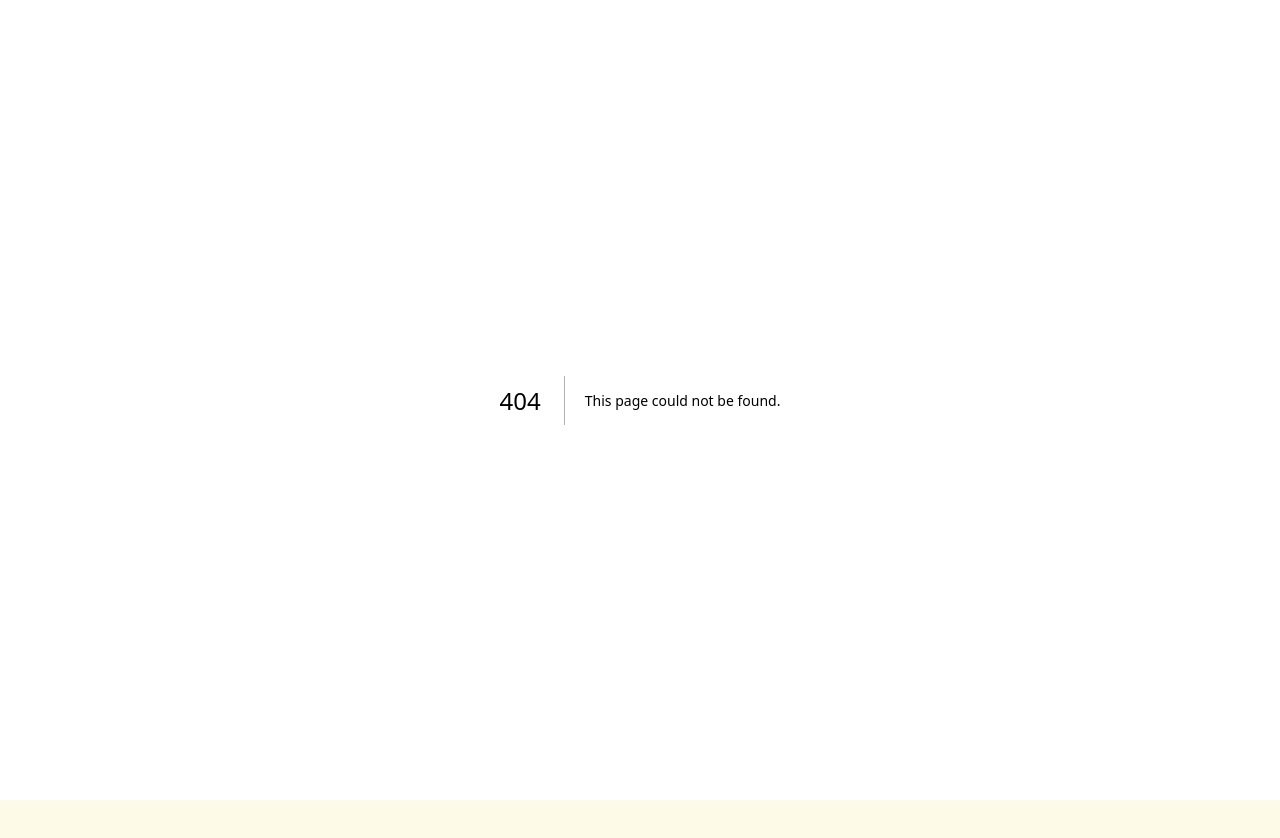
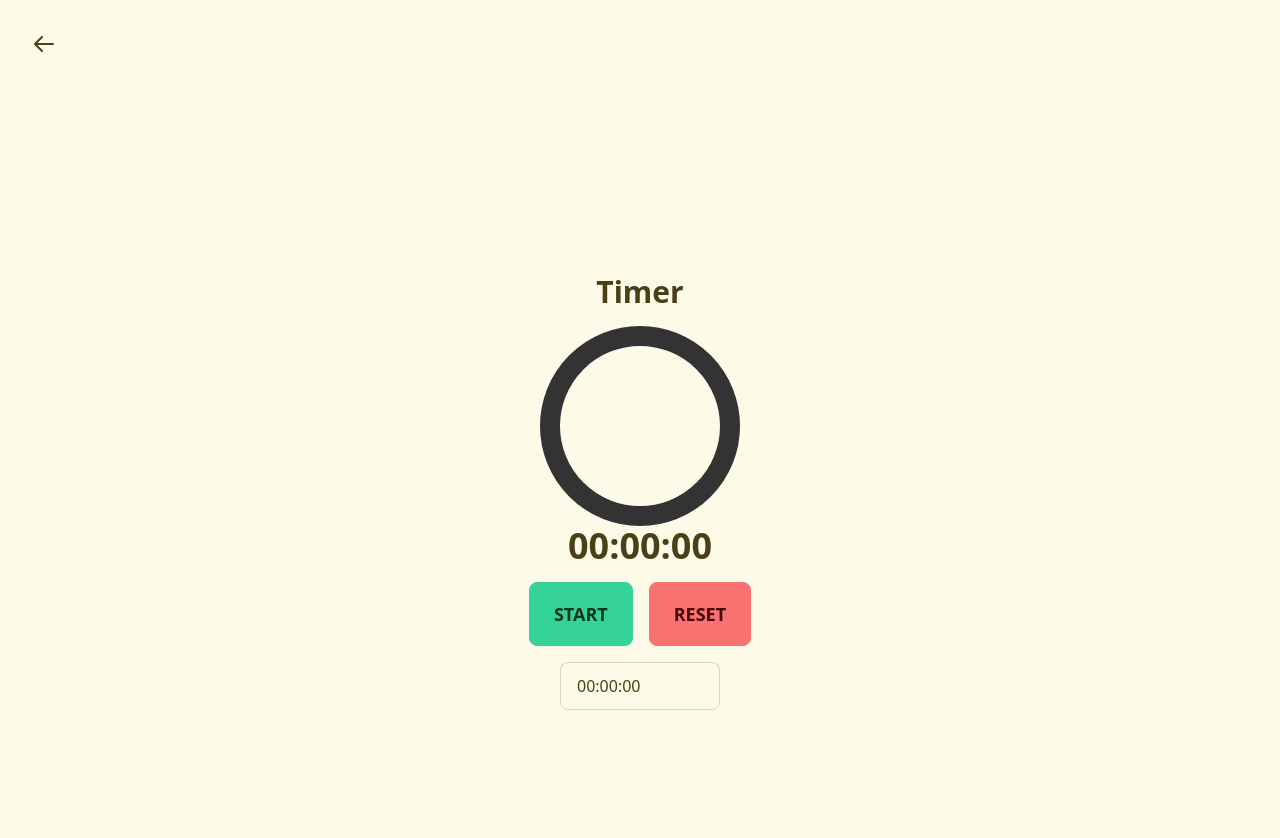
Before and after one commit to roon-replica/next.js-website, a Next.js app in the folder simple-website/: page /timer/main in a window 1280 px wide. Before the commit this address had no page. Shown: the top 838 px of the page. Before the commit the page ends 800 px from the top, so only its background shows below. Built offline with nearby package versions, Linux system fonts and the light colour scheme.

Commit message:
[tools-pjt] 타이머 게이지 감소가 잘 안되네

```diff
--- /dev/null
+++ b/simple-website/src/components/timer/Timer.tsx
@@ -0,0 +1,137 @@
+import React, { useState, useEffect } from 'react';
+
+const Timer: React.FC = () => {
+    const [timerHours, setTimerHours] = useState(0);
+    const [timerMinutes, setTimerMinutes] = useState(0);
+    const [timerSeconds, setTimerSeconds] = useState(0);
+    const [isTimerActive, setIsTimerActive] = useState(false);
+    const [timeInput, setTimeInput] = useState("00:00:00");
+
+    useEffect(() => {
+        let interval: NodeJS.Timeout | null = null;
+        if (isTimerActive) {
+            interval = setInterval(() => {
+                setTimerSeconds((prevSeconds) => {
+                    if (prevSeconds <= 0) {
+                        if (timerMinutes > 0) {
+                            setTimerMinutes((prevMinutes) => prevMinutes - 1);
+                            return 59;
+                        } else if (timerHours > 0) {
+                            setTimerHours((prevHours) => prevHours - 1);
+                            setTimerMinutes(59);
+                            return 59;
+                        } else {
+                            clearInterval(interval!);
+                            setIsTimerActive(false);
+                            return 0;
+                        }
+                    }
+                    return prevSeconds - 1;
+                });
+            }, 1000);
+        } else if (!isTimerActive && (timerHours !== 0 || timerMinutes !== 0 || timerSeconds !== 0)) {
+            clearInterval(interval!);
+        }
+        return () => clearInterval(interval!);
+    }, [isTimerActive, timerHours, timerMinutes, timerSeconds]);
+
+    const resetTimer = () => {
+        setTimeInput("00:00:00");
+        setTimerHours(0);
+        setTimerMinutes(0);
+        setTimerSeconds(0);
+        setIsTimerActive(false);
+    };
+
+    const handleTimeInputChange = (e: React.ChangeEvent<HTMLInputElement>) => {
+        setTimeInput(e.target.value);
+        const [hrs, mins, secs] = e.target.value.split(":").map(Number);
+        setTimerHours(hrs);
+        setTimerMinutes(mins);
+        setTimerSeconds(secs);
+    };
+
+    const calculateStrokeDashoffset = () => {
+        const radius = 90;
+        const circumference = 2 * Math.PI * radius;
+        const totalDuration = timerHours * 3600 + timerMinutes * 60 + timerSeconds;
+        const remainingTime = timerHours * 3600 + timerMinutes * 60 + timerSeconds;
+        const progress = remainingTime / totalDuration;
+        return circumference - progress * circumference;
+    };
+
+    const formatTime = () => {
+        const hrs = timerHours.toString().padStart(2, '0');
+        const mins = timerMinutes.toString().padStart(2, '0');
+        const secs = timerSeconds.toString().padStart(2, '0');
+        return `${hrs}:${mins}:${secs}`;
+    };
+
+    return (
+        <div className="flex flex-col items-center justify-center min-h-screen bg-base-100 p-6">
+            <h1 className="text-3xl font-bold mb-4">Timer</h1>
+            <div className="gauge-container mb-4">
+                <svg className="gauge" width="200" height="200">
+                    <circle
+                        className="gauge-bg"
+                        cx="100"
+                        cy="100"
+                        r="90"
+                        strokeWidth="20"
+                    />
+                    <circle
+                        className="gauge-progress"
+                        cx="100"
+                        cy="100"
+                        r="90"
+                        strokeWidth="20"
+                        strokeDasharray="565.48"
+                        strokeDashoffset={calculateStrokeDashoffset()}
+                    />
+                </svg>
+                <div className="text-4xl font-bold">{formatTime()}</div>
+            </div>
+            <div className="flex space-x-4">
+                <button
+                    className={`btn btn-lg ${isTimerActive ? 'btn-warning' : 'btn-success'}`}
+                    onClick={() => setIsTimerActive(!isTimerActive)}
+                >
+                    {isTimerActive ? 'Pause' : 'Start'}
+                </button>
+                <button className="btn btn-lg btn-error" onClick={resetTimer}>
+                    Reset
+                </button>
+            </div>
+            <div className="mt-4">
+                <input
+                    type="text"
+                    className="input input-bordered w-40"
+                    value={timeInput}
+                    onChange={handleTimeInputChange}
+                    placeholder="HH:MM:SS"
+                />
+            </div>
+            <style jsx>{`
+                .gauge-container {
+                    display: flex;
+                    flex-direction: column;
+                    align-items: center;
+                }
+                .gauge {
+                    transform: rotate(-90deg);
+                }
+                .gauge-bg {
+                    fill: none;
+                    stroke: #e6e6e6;
+                }
+                .gauge-progress {
+                    fill: none;
+                    stroke: #333;
+                    transition: stroke-dashoffset 0.1s ease-in-out;
+                }
+            `}</style>
+        </div>
+    );
+};
+
+export default Timer;
--- a/simple-website/src/pages/index.tsx
+++ b/simple-website/src/pages/index.tsx
@@ -1,34 +1,59 @@
-import { Inter } from "next/font/google";
+// import { Inter } from "next/font/google";
+// import React from "react";
+// import Link from "next/link";
+// import { ClipboardListIcon, ClockIcon } from "@heroicons/react/outline";
+// import StopWatch from "@/components/stopwatch/StopWatch";
+//
+// const inter = Inter({ subsets: ["latin"] });
+//
+// export default function Home() {
+//     return (
+//         // <StopWatch />
+//
+//         <main
+//             className={`flex min-h-screen flex-col items-center justify-center p-24 ${inter.className}`}
+//             data-theme="cozy"
+//         >
+//             <h1 className="text-4xl font-bold mb-8">Welcome, Thanks for visit</h1>
+//             <div className="mb-8 text-center">
+//                 {/*<p className="text-lg">Manage your tasks efficiently with our Todo List</p>*/}
+//                 <p className="text-lg">Keep track of time with our StopWatch</p>
+//             </div>
+//             <nav className="flex space-x-8">
+//                 <Link href="/todo-list/main" className="text-4xl bg-primary p-4 rounded-lg flex items-center space-x-2">
+//                     <ClipboardListIcon className="w-8 h-8"/>
+//                     <div>Todo List</div>
+//                 </Link>
+//                 <Link href="/timer/main" className="text-4xl bg-primary p-4 rounded-lg flex items-center space-x-2">
+//                     <ClockIcon className="w-8 h-8"/>
+//                     <div>StopWatch</div>
+//                 </Link>
+//             </nav>
+//         </main>
+//     );
+// }
+
 import React from "react";
 import Link from "next/link";
 import { ClipboardListIcon, ClockIcon } from "@heroicons/react/outline";
-import StopWatch from "@/components/stopwatch/StopWatch";
-
-const inter = Inter({ subsets: ["latin"] });
 
 export default function Home() {
     return (
-        <StopWatch />
-
-        // <main
-        //     className={`flex min-h-screen flex-col items-center justify-center p-24 ${inter.className}`}
-        //     data-theme="cozy"
-        // >
-        //     {/*<h1 className="text-4xl font-bold mb-8">Welcome, Thanks for visit</h1>*/}
-        //     {/*<div className="mb-8 text-center">*/}
-        //     {/*    /!*<p className="text-lg">Manage your tasks efficiently with our Todo List</p>*!/*/}
-        //     {/*    <p className="text-lg">Keep track of time with our StopWatch</p>*/}
-        //     {/*</div>*/}
-        //     {/*<nav className="flex space-x-8">*/}
-        //     {/*    <Link href="/todo-list/main" className="text-4xl bg-primary p-4 rounded-lg flex items-center space-x-2">*/}
-        //     {/*        <ClipboardListIcon className="w-8 h-8"/>*/}
-        //     {/*        <div>Todo List</div>*/}
-        //     {/*    </Link>*/}
-        //     {/*    <Link href="/timer/main" className="text-4xl bg-primary p-4 rounded-lg flex items-center space-x-2">*/}
-        //     {/*        <ClockIcon className="w-8 h-8"/>*/}
-        //     {/*        <div>StopWatch</div>*/}
-        //     {/*    </Link>*/}
-        //     {/*</nav>*/}
-        // </main>
+        <main className="flex min-h-screen flex-col items-center justify-center p-24" data-theme="cozy">
+            <h1 className="text-4xl font-bold mb-8">Welcome, Thanks for visit</h1>
+            <div className="mb-8 text-center">
+                <p className="text-lg">Keep track of time with our StopWatch</p>
+            </div>
+            <nav className="flex space-x-8">
+                <Link href="/stopwatch/main" className="text-4xl bg-primary p-4 rounded-lg flex items-center space-x-2 hover:bg-primary-focus transition duration-300">
+                    <ClockIcon className="w-8 h-8"/>
+                    <div>StopWatch</div>
+                </Link>
+                <Link href="/timer/main" className="text-4xl bg-primary p-4 rounded-lg flex items-center space-x-2 hover:bg-primary-focus transition duration-300">
+                    <ClockIcon className="w-8 h-8"/>
+                    <div>Timer</div>
+                </Link>
+            </nav>
+        </main>
     );
 }
--- /dev/null
+++ b/simple-website/src/pages/timer/main.tsx
@@ -0,0 +1,19 @@
+import React from 'react';
+import Link from 'next/link';
+import Timer from "@/components/timer/Timer";
+import { ArrowLeftIcon } from "@heroicons/react/outline";
+
+const Main: React.FC = () => {
+    return (
+        <div className="min-h-screen p-6" data-theme="cozy">
+            <div className="flex justify-between items-center mb-7">
+                <Link href="/" className="text-xl p-2 rounded-lg">
+                    <ArrowLeftIcon className="w-6 h-6" />
+                </Link>
+            </div>
+            <Timer />
+        </div>
+    );
+};
+
+export default Main;
```
